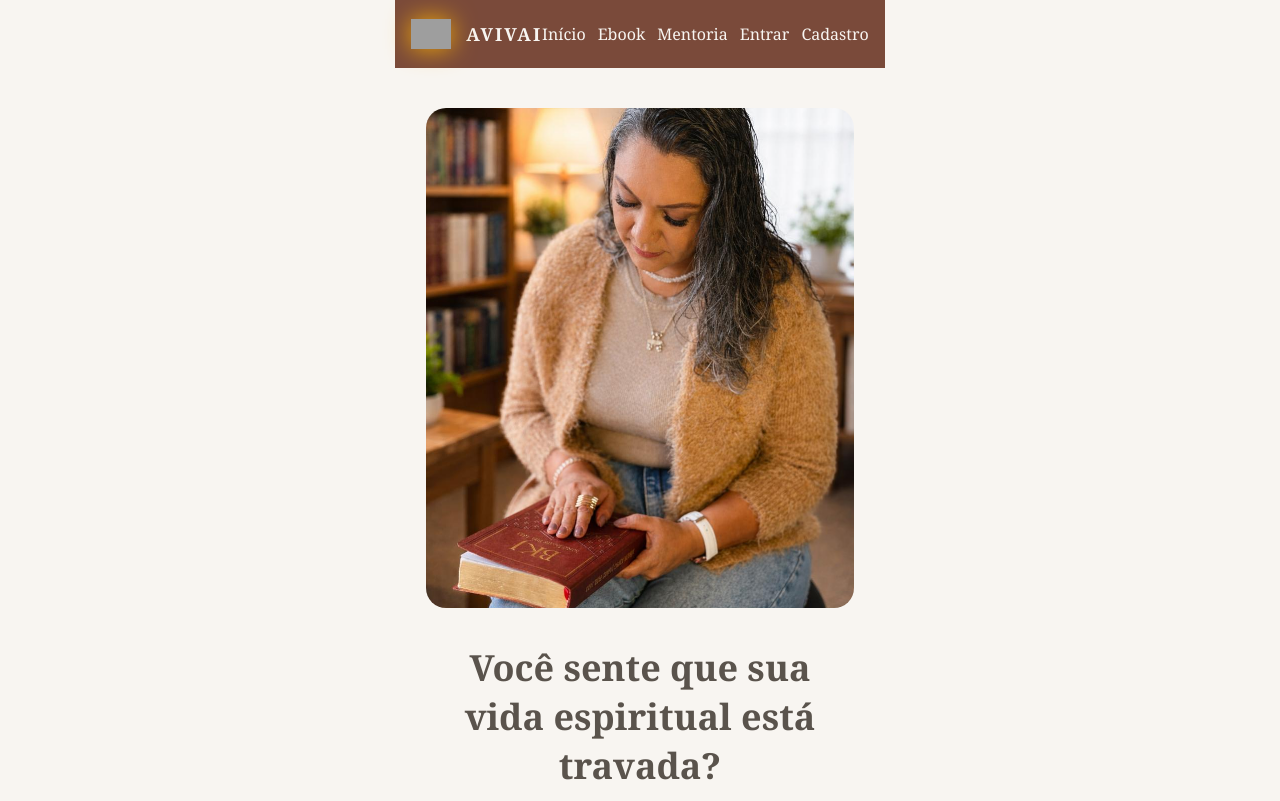
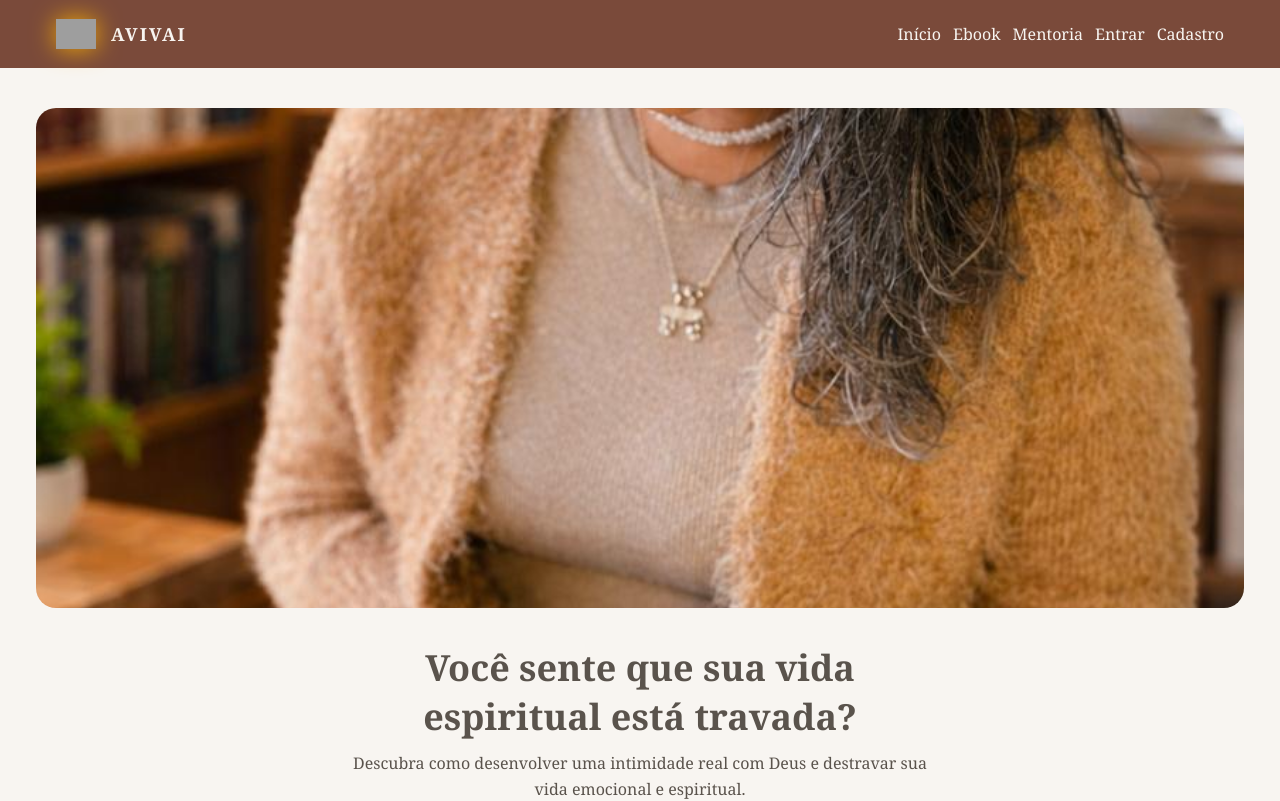
Before and after one commit to Mayra727/avivai-frontend, a React app: page / in a window 1280 px wide. Shown: the top 801 px of the page. Built offline with nearby package versions, Linux system fonts and the light colour scheme; grey boxes are pictures that could not be loaded; the HTML template or start-up script is replaced by a standard one.

Commit message:
correção

```diff
--- a/src/App.tsx
+++ b/src/App.tsx
@@ -26,7 +26,6 @@ export default function App() {
         minHeight: "100vh",
         display: "flex",
         flexDirection: "column",
-        alignItems: "center"
       }}
     >
 
@@ -36,8 +35,6 @@ export default function App() {
      <div
   style={{
     width: "100%",
-          maxWidth: "500px",
-          margin: "0 auto",
     padding: "0 16px"
   }}
 >
```
Lines whose indentation alone changed are shown as unchanged.
